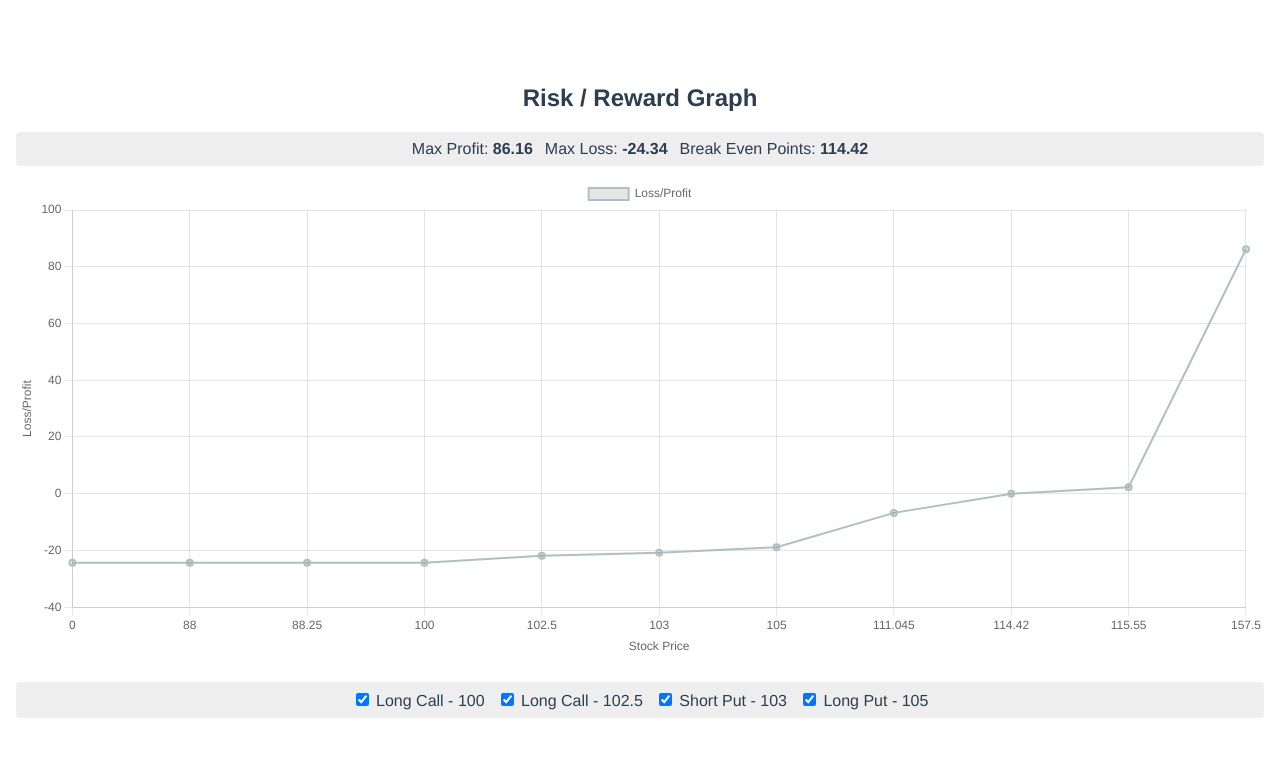
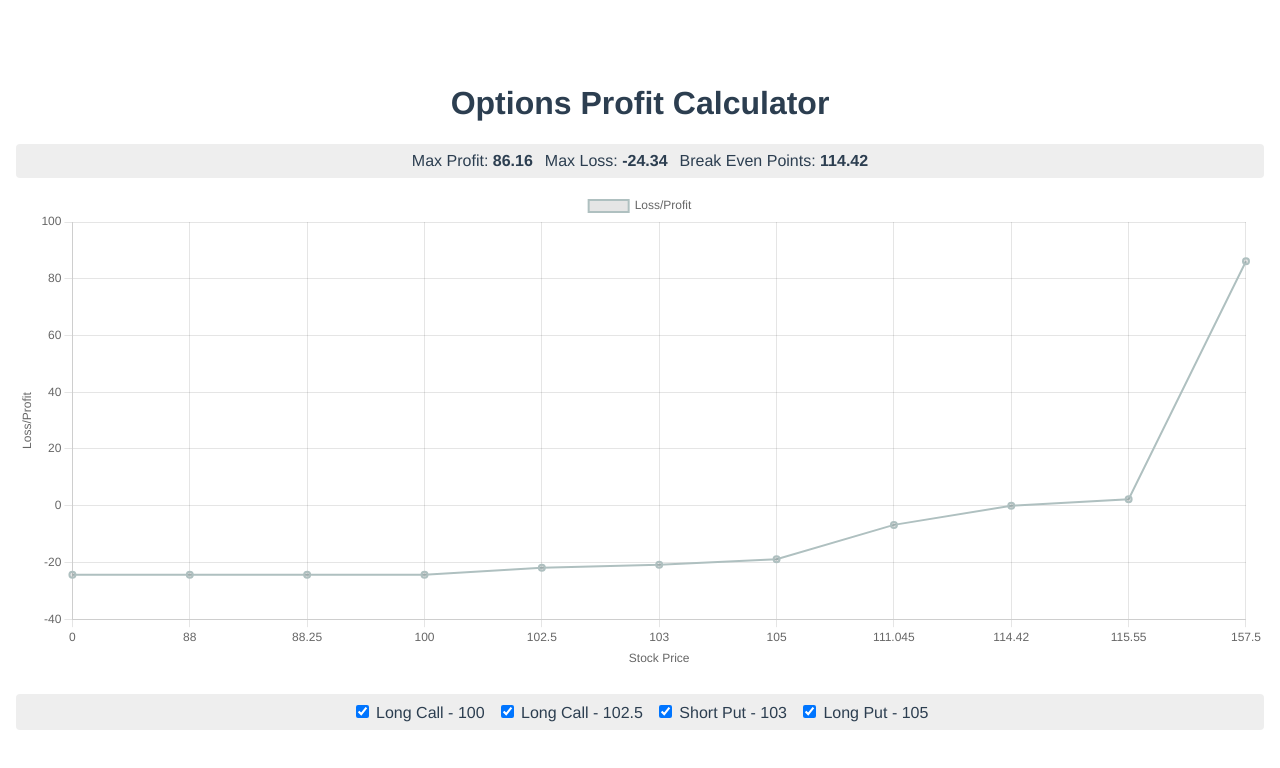
Before and after one commit to koko37/options-trading-risk-graph, a Vue app: page / in a window 1280 px wide. Shown: the top 768 px of the page. Built offline with nearby package versions, Linux system fonts and the light colour scheme.

Commit message:
resume graph title

```diff
--- a/src/components/CodingChallenge.vue
+++ b/src/components/CodingChallenge.vue
@@ -1,6 +1,6 @@
 <template>
   <div class="pl-graph-container">
-    <h2>Risk / Reward Graph</h2>
+    <h1>Options Profit Calculator</h1>
     <div v-if="maxProfit !== null && maxLoss !== null && breakEvenPoints.length" class="pl-graph-summary">
       <span>Max Profit: <strong>{{ maxProfit.toFixed(2) }}</strong></span>
       <span>Max Loss: <strong>{{ maxLoss.toFixed(2) }}</strong></span>
```
